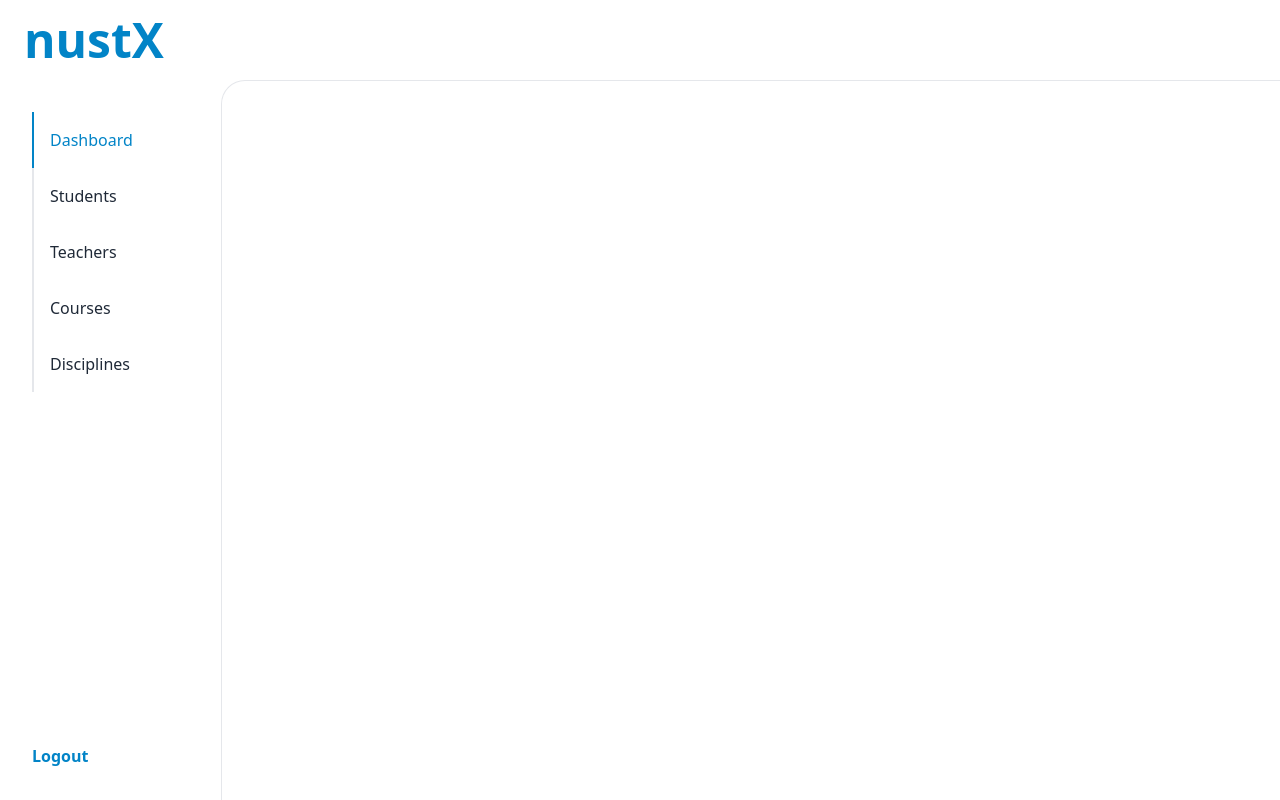
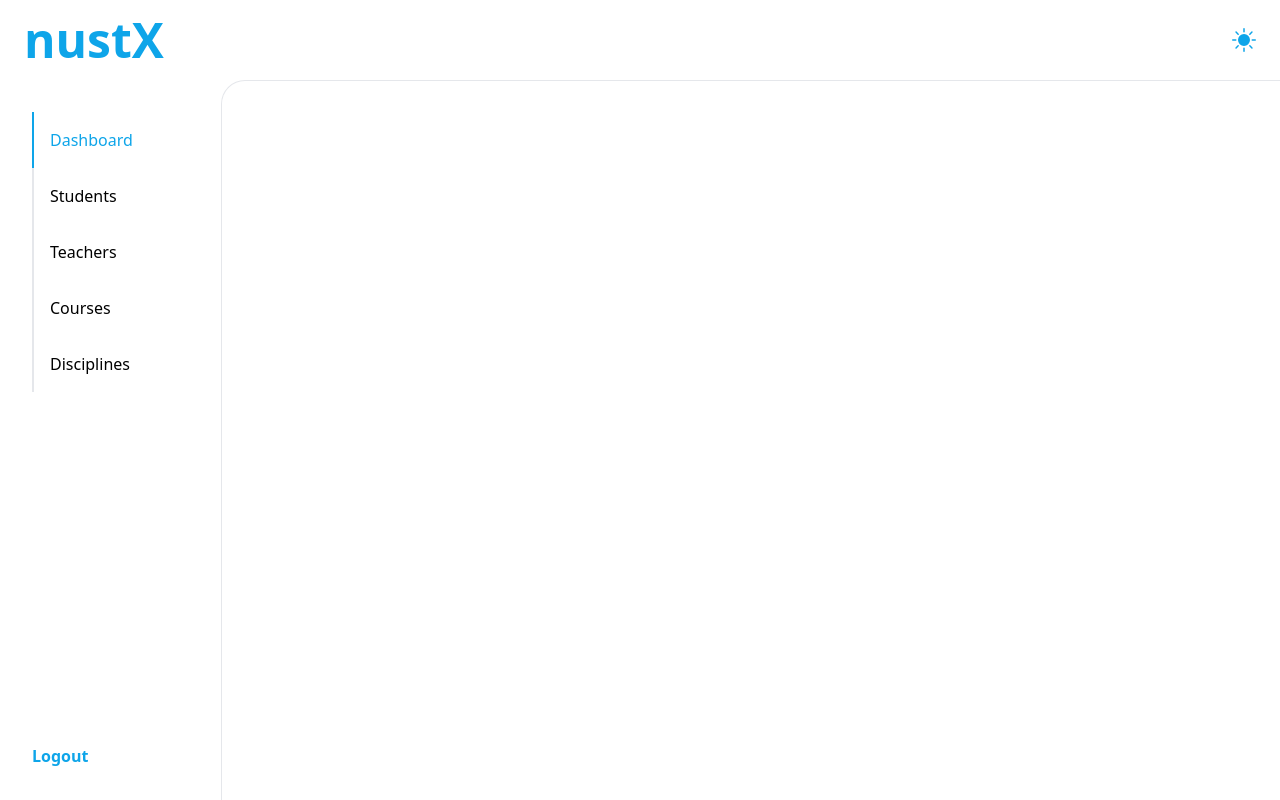
Before and after one commit to MukarramAliKazmi/nustX-admin-frontend, a Next.js app: page / in a window 1280 px wide. Built offline with nearby package versions, Linux system fonts and the light colour scheme.

Commit message:
feat: Add darkmode with tailwind, and next-themes and add react-icons

```diff
--- a/package.json
+++ b/package.json
@@ -16,9 +16,11 @@
     "eslint": "8.38.0",
     "eslint-config-next": "13.3.0",
     "next": "13.3.0",
+    "next-themes": "^0.2.1",
     "postcss": "8.4.21",
     "react": "18.2.0",
     "react-dom": "18.2.0",
+    "react-icons": "^4.8.0",
     "tailwindcss": "3.3.1",
     "typescript": "5.0.4"
   }
--- a/src/components/layout.tsx
+++ b/src/components/layout.tsx
@@ -7,11 +7,11 @@ interface LayoutProps {
 
 const Layout = ({ children }: LayoutProps) => {
   return (
-    <div className="flex flex-col h-screen">
+    <div className="flex flex-col h-screen bg-white dark:bg-slate-950">
       <Topbar />
       <div className="flex flex-1">
         <Sidebar />
-        <div className="h-full w-full overflow-y-auto bg-white p-6 border-l border-t rounded-tl-3xl">
+        <div className="h-full w-full overflow-y-auto p-6 border-l border-t rounded-tl-3xl border-gray-200 dark:border-gray-800">
           {children}
         </div>
       </div>
--- a/src/components/logout-button.tsx
+++ b/src/components/logout-button.tsx
@@ -1,6 +1,6 @@
 const LogoutButton = () => {
   return (
-    <button className="flex items-center w-full font-semibold text-sky-600">
+    <button className="flex items-center w-full font-semibold text-sky-500">
       Logout
     </button>
   );
--- a/src/components/sidebar-item.tsx
+++ b/src/components/sidebar-item.tsx
@@ -11,8 +11,10 @@ const SidebarItem = ({ title, route }: SidebarItem) => {
   return (
     <Link
       href={route}
-      className={`flex items-center p-4 text-gray-800 border-l-2 ${
-        router.pathname === route ? "text-sky-600 border-sky-600" : "border-gray-200 hover:border-gray-400 hover:text-black"
+      className={`flex items-center p-4 border-l-2 ${
+        router.pathname === route
+          ? "text-sky-500 border-sky-500"
+          : "border-gray-200 hover:border-gray-300 dark:border-gray-800 dark:hover:border-gray-500"
       }`}
     >
       {title}
--- a/src/components/topbar.tsx
+++ b/src/components/topbar.tsx
@@ -1,9 +1,33 @@
+import { useTheme } from "next-themes";
+import { BsMoonStarsFill, BsSunFill } from "react-icons/bs";
+import { useState, useEffect } from "react";
+
 const Topbar = () => {
+  const [mounted, setMounted] = useState(false);
+  const { theme, setTheme } = useTheme();
+
+  useEffect(() => {
+    setMounted(true);
+  }, []);
+
+  if (!mounted) {
+    return null;
+  }
+
   return (
     <div className="flex h-20 items-center justify-between px-6">
-      <div className="flex items-center text-5xl font-bold text-sky-600">
+      <div className="flex items-center text-5xl font-bold text-sky-500">
         nustX
       </div>
+      <button
+        onClick={() => (theme == "dark" ? setTheme("light") : setTheme("dark"))}
+      >
+        {theme === "dark" ? (
+          <BsMoonStarsFill className="w-6 h-6 fill-sky-500" />
+        ) : (
+          <BsSunFill className="w-6 h-6 fill-sky-500" />
+        )}
+      </button>
     </div>
   );
 };
--- a/src/pages/_app.tsx
+++ b/src/pages/_app.tsx
@@ -1,8 +1,14 @@
+import type { AppProps } from "next/app";
+import { ThemeProvider } from "next-themes";
+
 import "@/styles/globals.css";
-import type { AppProps } from "next/app";
 
 const App = ({ Component, pageProps }: AppProps) => {
-  return <Component {...pageProps} />;
+  return (
+    <ThemeProvider attribute="class">
+      <Component {...pageProps} />
+    </ThemeProvider>
+  );
 };
 
 export default App;
--- a/tailwind.config.js
+++ b/tailwind.config.js
@@ -1,5 +1,6 @@
 /** @type {import('tailwindcss').Config} */
 module.exports = {
+  darkMode: 'class',
   content: [
     './src/pages/**/*.{js,ts,jsx,tsx}',
     './src/components/**/*.{js,ts,jsx,tsx}',
```
Also changed, not shown: 1 other file (tests, documents, lock files or other folders).
